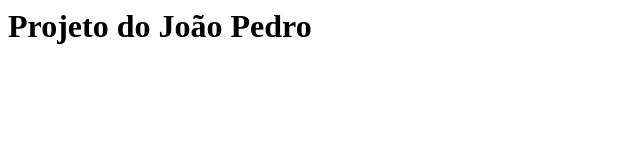
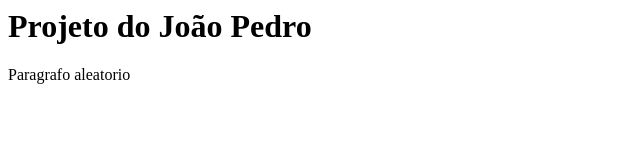
Before and after one commit to john603c/meuisite, a plain HTML site: page Index.html in a window 1280 px wide. Shown: the whole page, without its empty margins (0-640 px from the left). Drawn offline with Linux system fonts and the light colour scheme.

Commit message:
Adicionado paragrafo

```diff
--- a/Index.html
+++ b/Index.html
@@ -4,6 +4,7 @@
 </head>
 <body>
     <h1>Projeto do João Pedro</h1>
+    <p>Paragrafo aleatorio</p>
 </body>
 
 
```
